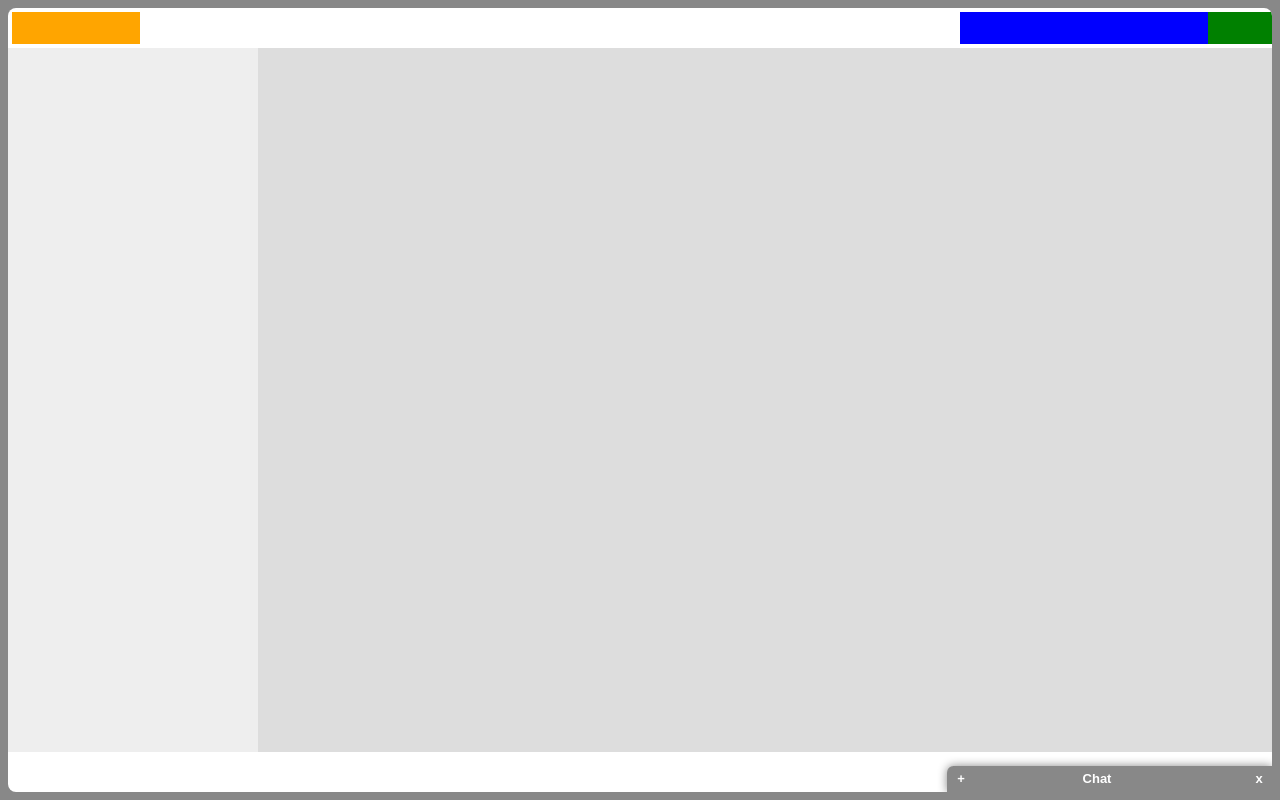
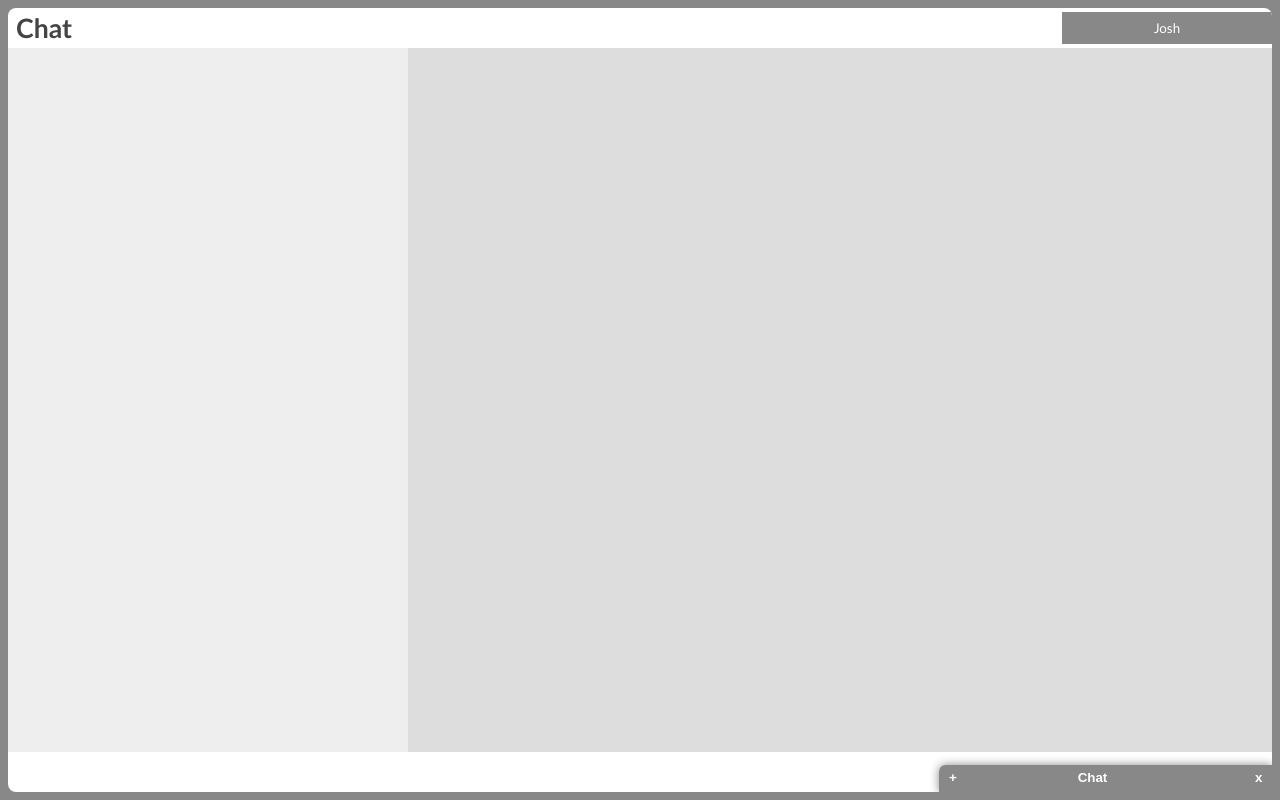
Before and after one commit to learningreac/chat, a React (Create React App) app: page / in a window 1280 px wide. Built offline with nearby package versions, Linux system fonts and the light colour scheme.

Commit message:
set shell account login UI

```diff
--- a/src/App.js
+++ b/src/App.js
@@ -13,6 +13,9 @@ import Modal from './components/Modal';
 const App = () => {
 
   const [isChatRetracted, setIsChatRetracted] = useState(true);
+  const [login_user, setLogin_user] = useState('Josh');
+  const [chatList, setChatList] = useState(null);
+  const [messages, setMessages]= useState(null);
 
   console.log('after click', isChatRetracted)
 
@@ -25,7 +28,7 @@ const App = () => {
 
   return (
     <div id='spa'>
-      <Head />
+      <Head login_user={login_user}/>
       <Main />
       <ChatSlider isRetracted={isChatRetracted} handleClick={toggleSlider} />
       <Modal />
--- a/src/components/Head.js
+++ b/src/components/Head.js
@@ -1,17 +1,20 @@
 import HeadLogo from "./HeadLogo";
 import HeadAcct from "./HeadAcct";
-import Search from "./HeadSearch";
 
 
-const Head = () => {
+
+const Head = ({login_user}) => {
 
     return (
         <div className="spa-shell-head">
             <HeadLogo />
-            <HeadAcct />
-            <Search />
+            <HeadAcct login_user={login_user}/>
+
         </div>
     )
 };
 
 export default Head;
+
+//import Search from "./HeadSearch";
+// <Search />
--- a/src/components/HeadAcct.js
+++ b/src/components/HeadAcct.js
@@ -1,6 +1,9 @@
-const HeadAcct = () => {
+const HeadAcct = ({ login_user }) => {
+    if (!login_user) {
+        return <div className="spa-shell-head-acct"> Sign In</div>
+    }
     return (
-        <div className="spa-shell-head-acct"></div>
+        <div className="spa-shell-head-acct"> {login_user}</div>
     )
 };
 
--- a/src/components/HeadLogo.js
+++ b/src/components/HeadLogo.js
@@ -1,6 +1,8 @@
 const HeadLogo = () => {
     return (
-        <div className="spa-shell-head-logo"></div>
+        <div className="spa-shell-head-logo">
+            <h1>Chat Room</h1>
+        </div>
     )
 };
 
--- a/src/components/chat/ChatBox.js
+++ b/src/components/chat/ChatBox.js
@@ -2,7 +2,8 @@ const ChatBox = () => {
     return (
         <div className="spa-chat-box">
             <input type='text'></input>
-            <div>send</div>
+            <input type='submit' style={{display:'none'}}></input>
+            <div className="spa-chat-msg-send">send</div>
         </div>
     )
 };
--- /dev/null
+++ b/src/components/chat/ChatList.js
@@ -0,0 +1,10 @@
+const ChatList= () => {
+
+    return (
+        <div className="spa-chat-list">
+            <div className="spa-chat-list-box"> </div>
+        </div>
+    )
+};
+
+export default ChatList;
--- a/src/components/chat/Sizer.js
+++ b/src/components/chat/Sizer.js
@@ -1,10 +1,12 @@
 import ChatBox from "./ChatBox";
 import Msgs from "./Msgs";
+import ChatList from "./ChatList";
 
 const Sizer = ({sizerheight}) => {
     console.log('sh',sizerheight)
     return (
         <div className="spa-chat-sizer" style={{height:sizerheight}}>
+            <ChatList />
             <Msgs />
             <ChatBox />
         </div>
--- a/src/css/spa.chat.css
+++ b/src/css/spa.chat.css
@@ -1,18 +1,3 @@
-.spa-shell-chat {
-    bottom: 0;
-    right: 0;
-    width: 300px;
-    background: red;
-    cursor: pointer;
-    border-radius: 8px 0 0 0;
-    z-index: 2;
-}
-
-.spa-shell-chat:hover {
-    background: #a00;
-}
-
-
 /*
  * spa.chat.css
  * Chat feature styles
--- a/src/css/spa.css
+++ b/src/css/spa.css
@@ -1,64 +1,69 @@
 /** Begin reset */
 * {
-  margin  : 0;
-  padding : 0;
-  -webkit-box-sizing : border-box;
-  -moz-box-sizing    : border-box;
-  box-sizing         : border-box;
+  margin: 0;
+  padding: 0;
+  -webkit-box-sizing: border-box;
+  -moz-box-sizing: border-box;
+  box-sizing: border-box;
 }
-h1,h2,h3,h4,h5,h6,p { margin-bottom : 10px; }
+
+h1,h2,h3,h4,h5,h6,p { margin-bottom : 6pt; }
 ol,ul,dl { list-style-position : inside;}
+
 /** End reset */
 
 /** Begin standard selectors */
 body {
-  font : 13px 'Trebuchet MS', Verdana, Helvetica, Arial, sans-serif;
-  color            : #444;
-  background-color : #888;
+  font: 10pt 'Trebuchet MS', Verdana, Helvetica, Arial, sans-serif;
+  color: #444;
+  background-color: #888;
 }
-a { text-decoration : none; }
-  a:link, a:visited { color : inherit; }
-  a:hover { text-decoration: underline; }
+
+a {
+  text-decoration: none;
+}
+
+a:link,
+a:visited {
+  color: inherit;
+}
+
+a:hover {
+  text-decoration: underline;
+}
 
 strong {
-  font-weight : 800;
-  color       : #000;
+  font-weight: 800;
+  color: #000;
 }
+
 /** End standard selectors */
 
 
-/*
-body {
-  width: 100%;
-  height: 100%;
-  overflow: hidden;
-  background-color: #777;
-}
-*/
-
 /** Begin spa namespace selectors */
 #spa {
-  position : absolute;
-  top      : 8px;
-  left     : 8px;
-  bottom   : 8px;
-  right    : 8px;
+  position: absolute;
+  top: 8px;
+  left: 8px;
+  bottom: 8px;
+  right: 8px;
 
-  min-height : 500px;
-  min-width  : 500px;
-  overflow   : hidden;
+  background: #fff;
+  min-height: 15em;
+  min-width: 35em;
+  overflow: hidden;
+  border-radius: 8px 8px 0 8px;
+}
 
-  background-color : #fff;
-  border-radius    : 8px 8px 0 8px;
-}
 /** End spa namespace selectors */
 
 /** Begin utility selectors */
 /*.spa-x-select {} */
 .spa-x-clearfloat {
-  height     : 0      !important;
-  float      : none   !important;
-  visibility : hidden !important;
-  clear      : both   !important;
+  height: 0 !important;
+  float: none !important;
+  visibility: hidden !important;
+  clear: both !important;
 }
+
 /** End utility selectors */
--- a/src/css/spa.shell.css
+++ b/src/css/spa.shell.css
@@ -1,3 +1,8 @@
+/*
+ * spa.shell.css
+ * Shell styles
+*/
+
 .spa-shell-head, .spa-shell-head-logo, .spa-shell-head-acct,
 .spa-shell-head-search, .spa-shell-main, .spa-shell-main-nav,
 .spa-shell-main-content, .spa-shell-foot, .spa-shell-chat,
@@ -12,24 +17,32 @@
 }
 .spa-shell-head-logo {
   top        : 4px;
-  left       : 4px;
+  left       : 8px;
   height     : 32px;
   width      : 128px;
-  background : orange;
+};
+
+.spa-shell-head-logo h1 {
+  font   : 800 22px/22px Arial, Helvetica, sans-serif;
+  margin : 0;
 }
+.spa-shell-head-logo p {
+  font   : 800 10px/10px Arial, Helvetica, sans-serif;
+  margin : 0;
+}
+
 .spa-shell-head-acct {
-  top        : 4px;
-  right      : 0;
-  width      : 64px;
-  height     : 32px;
-  background : green;
-}
-.spa-shell-head-search {
-  top        : 4px;
-  right      : 64px;
-  width      : 248px;
-  height     : 32px;
-  background : blue;
+  top           : 4px;
+  right         : 0;
+  width         : 210px;
+  height        : 32px;
+  line-height   : 32px;
+  background    : #888;
+  color         : #fff;
+  text-align    : center;
+  cursor        : pointer;
+  overflow      : hidden;
+  text-overflow : ellipsis;
 }
 
 .spa-shell-main {
@@ -44,18 +57,20 @@
   bottom : 0;
 }
 .spa-shell-main-nav {
-  width  : 250px;
+  width      : 400px;
   background : #eee;
+  z-index    : 1;
 }
   .spa-x-closed .spa-shell-main-nav {
     width  : 0;
   }
 
-.spa-shell-main-content {
-  left  : 250px;
-  right : 0;
-  background : #ddd;
-}
+  .spa-shell-main-content {
+    left  : 400px;
+    right : 0;
+    background : #ddd;
+  }
+
   .spa-x-closed .spa-shell-main-content {
     left : 0;
   }
@@ -77,5 +92,15 @@
   height        : 400px;
   background    : #fff;
   border-radius : 3px;
-  z-index       : 1;
+  z-index       : 2;
+};
+
+/*
+.spa-shell-head-search {
+  top        : 4px;
+  right      : 64px;
+  width      : 248px;
+  height     : 32px;
+  background : blue;
 }
+*/
```
